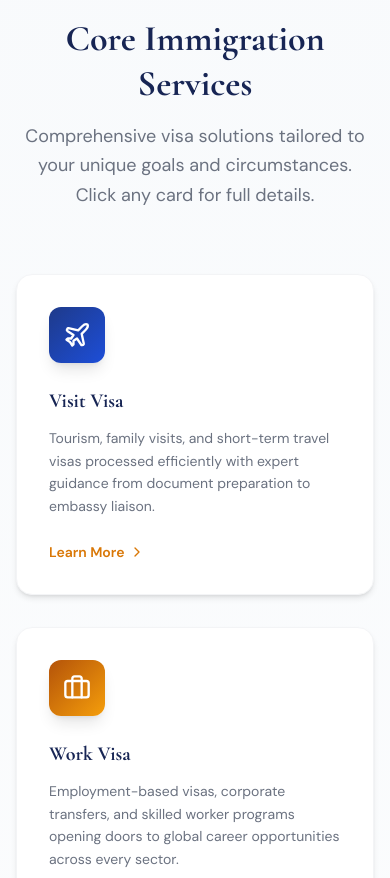
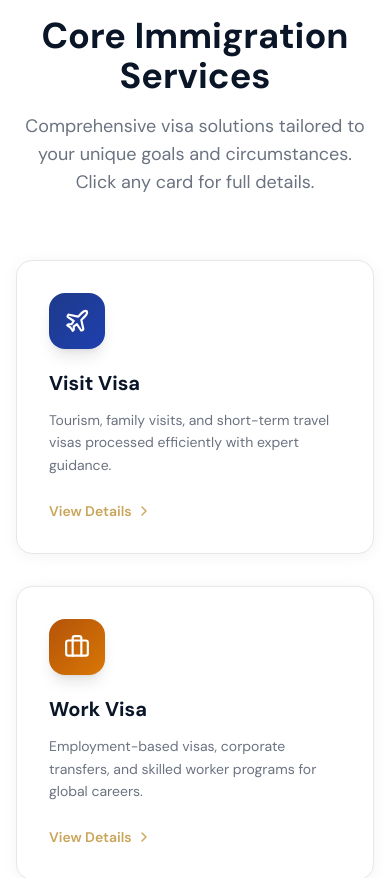
Before and after one commit to imran1001/Accurate-ConsultancyV3, a React (Vite) app: page / in a window 390 px wide. Shown: the part 1300-2178 px from the top of the page. Built offline with nearby package versions, Linux system fonts and the light colour scheme.

Commit message:
Refactor Services component and update service data
Refactor Services component to use new service data structure and improve modal functionality.

```diff
--- a/src/components/Services.jsx
+++ b/src/components/Services.jsx
@@ -1,375 +1,250 @@
-import { useState }                          from 'react';
-import {
-  Plane, Briefcase, GraduationCap,
-  Users, Building2, Map,
-  ChevronRight,
-} from 'lucide-react';
-import { useIntersectionObserver }           from '@hooks/useIntersectionObserver';
-import ServiceModal                          from '@components/ServiceModal';
+import React, { useState } from 'react';
+import { Plane, Briefcase, GraduationCap, Users, Building2, Compass, ChevronRight, X } from 'lucide-react';
 
-/* ─────────────────────────────────────────────────────────────
-   SERVICE DATA
-   Each entry carries:
-     icon        — Lucide component
-     title       — card heading
-     description — short card copy
-     accent      — Tailwind gradient classes for icon bg + modal header
-     delay       — staggered animation class
-     details     — array of { heading, points[] } shown in the modal
-   ───────────────────────────────────────────────────────────── */
-const SERVICES = [
+const serviceData = [
   {
-    icon:        Plane,
-    title:       'Visit Visa',
-    description: 'Tourism, family visits, and short-term travel visas processed efficiently with expert guidance from document preparation to embassy liaison.',
-    accent:      'from-blue-900 to-blue-700',
-    delay:       'delay-100',
-    details: [
-      {
-        heading: 'Visa Sub-Types We Handle',
-        points: [
-          'B1/B2 Tourist & Business Visa (USA)',
-          'Standard Visitor Visa (UK)',
-          'Schengen Short-Stay Visa (Europe)',
-          'UAE Tourist & Visit Visa',
-          'Canada Temporary Resident Visa (TRV)',
-          'Australia Visitor Visa (subclass 600)',
-        ],
-      },
-      {
-        heading: 'Our Process',
-        points: [
-          'Step 1 — Free eligibility assessment and document checklist',
-          'Step 2 — Application form completion and document preparation',
-          'Step 3 — Biometric appointment scheduling and guidance',
-          'Step 4 — Embassy / consulate submission and tracking',
-          'Step 5 — Visa collection and travel briefing',
-        ],
-      },
-      {
-        heading: 'Why Clients Choose Us',
-        points: [
-          'Dedicated case officer assigned from day one',
-          'Real-time application status updates via WhatsApp',
-          'Cover letter and itinerary drafting included',
-          'Post-rejection appeal support available',
-        ],
-      },
-    ],
+    icon: Plane,
+    title: 'Visit Visa',
+    short: 'Tourism, family visits, and short-term travel visas processed efficiently with expert guidance.',
+    color: '#3b82f6',
+    bg: 'from-blue-900 to-blue-800',
+    details: {
+      overview: 'Our visit visa service covers tourism, family reunification, and short-term travel. We handle everything from document preparation to embassy liaison.',
+      benefits: ['Fast-track processing', 'Embassy coordination', 'Interview preparation', 'Multiple destination expertise'],
+      timeline: '7–15 business days',
+      requirements: 'Valid passport, financial proof, travel itinerary, invitation letter'
+    }
   },
   {
-    icon:        Briefcase,
-    title:       'Work Visa',
-    description: 'Employment-based visas, corporate transfers, and skilled worker programs opening doors to global career opportunities across every sector.',
-    accent:      'from-amber-700 to-amber-500',
-    delay:       'delay-200',
-    details: [
-      {
-        heading: 'Work Visa Categories',
-        points: [
-          'H-1B Specialty Occupation Visa (USA)',
-          'UK Skilled Worker Visa (points-based)',
-          'UAE Employment / Residence Visa',
-          'Canada LMIA Work Permit',
-          'Germany Work Visa & EU Blue Card',
-          'Australia Temporary Skill Shortage (TSS) Visa',
-        ],
-      },
-      {
-        heading: 'Corporate & Intra-Company Transfers',
-        points: [
-          'L-1A / L-1B Intra-Company Transfer (USA)',
-          'ICT (Intra-Company Transfer) Visa — UK',
-          'Multinational Company (MNC) Visa — Canada',
-          'End-to-end employer sponsorship coordination',
-        ],
-      },
-      {
-        heading: 'Value-Added Services',
-        points: [
-          'Job offer letter and employment contract review',
-          'Credential recognition and skills assessment support',
-          'Dependent / family member visa processing',
-          'Work permit renewal and extension management',
-        ],
-      },
-    ],
+    icon: Briefcase,
+    title: 'Work Visa',
+    short: 'Employment-based visas, corporate transfers, and skilled worker programs for global careers.',
+    color: '#f59e0b',
+    bg: 'from-amber-700 to-amber-600',
+    details: {
+      overview: 'We specialize in work permits across USA, UK, Canada, Australia, and UAE — handling every step from employer sponsorship to visa approval.',
+      benefits: ['Employer sponsorship support', 'Skills assessment', 'Job market guidance', 'Relocation assistance'],
+      timeline: '2–6 months',
+      requirements: 'Job offer, educational credentials, work experience, professional certifications'
+    }
   },
   {
-    icon:        GraduationCap,
-    title:       'Study Abroad',
-    description: 'Student visas, university placements, and education pathway consulting for top institutions in the UK, Canada, Australia, and beyond.',
-    accent:      'from-blue-800 to-indigo-700',
-    delay:       'delay-300',
-    details: [
-      {
-        heading: 'Top Destination Student Visas',
-        points: [
-          'F-1 Student Visa (USA) — universities & colleges',
-          'UK Student Visa (formerly Tier 4)',
-          'Canada Study Permit — DLI-approved institutions',
-          'Australia Student Visa (subclass 500)',
-          'Germany Student Visa — public & private universities',
-          'New Zealand Student Visa',
-        ],
-      },
-      {
-        heading: 'University Placement Support',
-        points: [
-          'Course and institution shortlisting based on profile',
-          'IELTS / TOEFL / Duolingo English Test preparation guidance',
-          'Statement of Purpose (SOP) and personal statement drafting',
-          'Scholarship search and application assistance',
-          'Pre-departure orientation and accommodation guidance',
-        ],
-      },
-      {
-        heading: 'Post-Study Pathways',
-        points: [
-          'Post-Study Work Visa (UK Graduate Route)',
-          'Post-Graduation Work Permit (PGWP) — Canada',
-          'Temporary Graduate Visa (subclass 485) — Australia',
-          'Skilled immigration pathway planning after graduation',
-        ],
-      },
-    ],
+    icon: GraduationCap,
+    title: 'Study Abroad',
+    short: 'Student visas, university placements, and education consulting for top global institutions.',
+    color: '#8b5cf6',
+    bg: 'from-purple-900 to-purple-800',
+    details: {
+      overview: 'Complete study visa consultancy from university selection to enrollment — for top institutions in the UK, Canada, Australia, and USA.',
+      benefits: ['University shortlisting', 'Application strategy', 'Scholarship identification', 'Admission coordination'],
+      timeline: '3–4 months',
+      requirements: 'Academic transcripts, IELTS/TOEFL, financial proof, university admission letter'
+    }
   },
   {
-    icon:        Users,
-    title:       'Skilled Immigration',
-    description: 'Express Entry, points-based systems, and permanent residency programs for qualified professionals seeking a new home abroad.',
-    accent:      'from-amber-600 to-yellow-500',
-    delay:       'delay-400',
-    details: [
-      {
-        heading: 'Points-Based & Express Entry Programs',
-        points: [
-          'Canada Express Entry — Federal Skilled Worker (FSW)',
-          'Canada Provincial Nominee Program (PNP)',
-          'Australia SkillSelect — Skilled Independent (189)',
-          'Australia State / Territory Nominated (190 & 491)',
-          'New Zealand Skilled Migrant Category Resident Visa',
-          'UK Points-Based System — Skilled Worker Route',
-        ],
-      },
-      {
-        heading: 'Permanent Residency Pathways',
-        points: [
-          'Comprehensive Ranking System (CRS) score optimisation',
-          'Skills assessment bodies (WES, VETASSESS, Engineers Australia)',
-          'IELTS / PTE / OET language test preparation advice',
-          'PR application filing and government portal management',
-          'Citizenship pathway planning after PR grant',
-        ],
-      },
-      {
-        heading: 'Green List & In-Demand Occupations',
-        points: [
-          'Occupation-specific eligibility checks for all programs',
-          'Green List / Priority Occupations (NZ, AU, UK)',
-          'Labour Market Impact Assessment (LMIA) guidance — Canada',
-          'Job search strategy for employer-sponsored pathways',
-        ],
-      },
-    ],
+    icon: Users,
+    title: 'Skilled Immigration',
+    short: 'Express Entry, points-based pathways, and PR programs for qualified professionals worldwide.',
+    color: '#10b981',
+    bg: 'from-emerald-800 to-emerald-700',
+    details: {
+      overview: 'Permanent residency pathways through Express Entry, points-based systems, and provincial nominee programs in Canada, Australia, and New Zealand.',
+      benefits: ['Points optimization', 'EOI preparation', 'Provincial sponsorship', 'Settlement support'],
+      timeline: '4–8 months',
+      requirements: 'Work experience, education, English proficiency, skills assessment certificate'
+    }
   },
   {
-    icon:        Building2,
-    title:       'Business Immigration',
-    description: 'Investor visas, entrepreneur programs, and corporate immigration strategies for business expansion and international mobility.',
-    accent:      'from-blue-950 to-indigo-900',
-    delay:       'delay-500',
-    details: [
-      {
-        heading: 'Investor & Entrepreneur Visas',
-        points: [
-          'EB-5 Immigrant Investor Program (USA)',
-          'UK Innovator Founder Visa',
-          'Canada Start-Up Visa Program',
-          'Australia Business Innovation & Investment (subclass 888)',
-          'New Zealand Investor Visa (Investor Plus & Investor)',
-          'UAE Golden Visa — Investor & Entrepreneur Track',
-        ],
-      },
-      {
-        heading: 'Corporate Mobility Solutions',
-        points: [
-          'Multi-employee work permit batch processing',
-          'Corporate retainer packages for SMEs and MNCs',
-          'Business visitor and conference visa facilitation',
-          'Global Talent / Exceptional Talent Visa endorsements',
-        ],
-      },
-      {
-        heading: 'Business Setup Support',
-        points: [
-          'UAE Free Zone & Mainland company setup advice',
-          'Business plan preparation for visa endorsement',
-          'Director / shareholder residence visa coordination',
-          'Compliance and renewal calendar management',
-        ],
-      },
-    ],
+    icon: Building2,
+    title: 'Business Immigration',
+    short: 'Investor visas, entrepreneur programs, and corporate immigration for global business expansion.',
+    color: '#f97316',
+    bg: 'from-orange-800 to-orange-700',
+    details: {
+      overview: 'Tailored solutions for entrepreneurs and investors — business visas, startup programs, and investment-based immigration across major jurisdictions.',
+      benefits: ['Business plan review', 'Investment structuring', 'Source of funds documentation', 'Business registration support'],
+      timeline: '3–6 months',
+      requirements: 'Business plan, financial statements, investment proof, personal background'
+    }
   },
   {
-    icon:        Map,
-    title:       'Travel Management',
-    description: 'Comprehensive travel planning, itinerary management, and corporate travel solutions for seamless global mobility.',
-    accent:      'from-teal-700 to-emerald-600',
-    delay:       'delay-600',
-    details: [
-      {
-        heading: 'Corporate Travel Services',
-        points: [
-          'End-to-end business trip planning and coordination',
-          'Multi-destination itinerary design and optimisation',
-          'Group and delegation travel management',
-          'Corporate travel policy setup and compliance',
-          'Emergency travel support and rebooking assistance',
-        ],
-      },
-      {
-        heading: 'Pre-Travel Documentation',
-        points: [
-          'Travel insurance sourcing and advisory',
-          'Transit visa and stopover visa guidance',
-          'Airport transfer and hotel accommodation coordination',
-          'Currency and forex advisory for destination countries',
-        ],
-      },
-      {
-        heading: 'Integrated Mobility Packages',
-        points: [
-          'Visa + flight + accommodation bundled packages',
-          'Umrah, Hajj, and religious travel planning',
-          'Educational tour and student group travel',
-          'VIP and executive travel concierge service',
-        ],
-      },
-    ],
-  },
+    icon: Compass,
+    title: 'Travel Management',
+    short: 'Comprehensive travel coordination, corporate logistics, and relocation management worldwide.',
+    color: '#ec4899',
+    bg: 'from-pink-900 to-pink-800',
+    details: {
+      overview: 'End-to-end travel and relocation management — from visa coordination and flight bookings to accommodation and settlement support.',
+      benefits: ['Coordinated visa processing', 'Flight arrangements', 'Travel insurance guidance', 'Settlement orientation'],
+      timeline: 'Flexible based on schedule',
+      requirements: 'Immigration status confirmation, travel dates, accommodation preferences'
+    }
+  }
 ];
 
-/* ─────────────────────────────────────────────────────────────
-   SERVICE CARD
-   ───────────────────────────────────────────────────────────── */
-function ServiceCard({ service, visible, onOpen }) {
-  const { icon: Icon, title, description, accent, delay } = service;
+const ServiceModal = ({ service, onClose }) => {
+  if (!service) return null;
+  return (
+    <div className="fixed inset-0 z-50 flex items-center justify-center p-4"
+      style={{ background: 'rgba(0,0,0,0.7)', backdropFilter: 'blur(8px)' }}>
+      <div className="bg-white rounded-3xl shadow-2xl max-w-xl w-full max-h-[90vh] overflow-y-auto">
+        <div className={`bg-gradient-to-r ${service.bg} p-8 text-white rounded-t-3xl`}>
+          <div className="flex items-center justify-between">
+            <div className="flex items-center space-x-4">
+              <div className="w-14 h-14 rounded-xl flex items-center justify-center"
+                style={{ background: 'rgba(255,255,255,0.2)' }}>
+                <service.icon size={28} />
+              </div>
+              <div>
+                <h2 className="text-2xl font-bold">{service.title}</h2>
+                <p className="text-white/70 text-sm mt-1">Immigration Solution</p>
+              </div>
+            </div>
+            <button onClick={onClose} className="p-2 rounded-full hover:bg-white/20 transition-colors">
+              <X size={22} />
+            </button>
+          </div>
+        </div>
+        <div className="p-8 space-y-6">
+          <div>
+            <h3 className="text-lg font-bold text-blue-950 mb-2">Overview</h3>
+            <p className="text-gray-600 leading-relaxed">{service.details.overview}</p>
+          </div>
+          <div>
+            <h3 className="text-lg font-bold text-blue-950 mb-3">Key Benefits</h3>
+            <div className="space-y-2">
+              {service.details.benefits.map((b, i) => (
+                <div key={i} className="flex items-center space-x-3 bg-blue-50 p-3 rounded-xl">
+                  <div className="w-5 h-5 rounded-full flex items-center justify-center flex-shrink-0"
+                    style={{ background: service.color }}>
+                    <span className="text-white text-xs font-bold">✓</span>
+                  </div>
+                  <span className="text-gray-800 font-medium text-sm">{b}</span>
+                </div>
+              ))}
+            </div>
+          </div>
+          <div className="grid grid-cols-2 gap-4">
+            <div className="bg-amber-50 p-4 rounded-xl border border-amber-200">
+              <p className="text-xs text-amber-600 font-bold uppercase tracking-wide mb-1">Timeline</p>
+              <p className="text-gray-800 font-semibold text-sm">{service.details.timeline}</p>
+            </div>
+            <div className="bg-blue-50 p-4 rounded-xl border border-blue-200">
+              <p className="text-xs text-blue-600 font-bold uppercase tracking-wide mb-1">Requirements</p>
+              <p className="text-gray-700 text-xs">{service.details.requirements}</p>
+            </div>
+          </div>
+          <div className="flex gap-3 pt-2">
+            <button onClick={onClose}
+              className="flex-1 py-3 rounded-full font-bold text-gray-700 bg-gray-100 hover:bg-gray-200 transition-colors">
+              Close
+            </button>
+            <a href="#consultation" onClick={onClose}
+              className="flex-1 py-3 rounded-full font-bold text-center transition-all hover:scale-105"
+              style={{ background: 'linear-gradient(135deg, #c9a55a, #f0c040)', color: '#0a1628' }}>
+              Book Consultation
+            </a>
+          </div>
+        </div>
+      </div>
+    </div>
+  );
+};
+
+const Services = () => {
+  const [selectedService, setSelectedService] = useState(null);
 
   return (
-    <article
-      className={`group bg-white rounded-2xl p-8 shadow-md hover:shadow-2xl
-                  border border-gray-100 hover:border-amber-400/60 cursor-pointer
-                  transition-all duration-500 hover:-translate-y-2
-                  ${visible ? `animate-fade-up ${delay}` : 'opacity-0'}`}
-      onClick={() => onOpen(service)}
-      /* Keyboard: treat Enter / Space as click */
-      onKeyDown={(e) => { if (e.key === 'Enter' || e.key === ' ') { e.preventDefault(); onOpen(service); } }}
-      role="button"
-      tabIndex={0}
-      aria-label={`Learn more about ${title}`}
-    >
-      {/* Icon bubble */}
-      <div
-        className={`w-14 h-14 bg-gradient-to-br ${accent} rounded-xl
-                    flex items-center justify-center mb-6 shadow-lg
-                    group-hover:scale-110 group-hover:rotate-3
-                    transition-all duration-300`}
-        aria-hidden="true"
-      >
-        <Icon className="text-white" size={28} />
-      </div>
+    <section id="services" className="py-24 px-4 sm:px-6 lg:px-8 bg-white">
+      <div className="max-w-7xl mx-auto">
 
-      {/* Text */}
-      <h3 className="text-xl font-bold text-blue-950 mb-3 font-display">{title}</h3>
-      <p className="text-gray-500 leading-relaxed text-sm">{description}</p>
-
-      {/* Learn More affordance */}
-      <div
-        className="mt-6 flex items-center gap-1 text-amber-600 font-semibold text-sm
-                   group-hover:gap-2 transition-all duration-200"
-        aria-hidden="true"
-      >
-        <span>Learn More</span>
-        <ChevronRight
-          size={16}
-          className="transform group-hover:translate-x-1 transition-transform duration-200"
-        />
-      </div>
-    </article>
-  );
-}
-
-/* ─────────────────────────────────────────────────────────────
-   SERVICES SECTION
-   ───────────────────────────────────────────────────────────── */
-export default function Services() {
-  const [ref, visible]     = useIntersectionObserver();
-  const [activeService, setActiveService] = useState(null); // null = closed
-
-  return (
-    <section
-      id="services"
-      aria-labelledby="services-heading"
-      className="py-24 px-4 sm:px-6 lg:px-8 bg-gradient-to-b from-slate-50 to-white"
-    >
-      <div className="max-w-7xl mx-auto" ref={ref}>
-
-        {/* ── Heading ──────────────────────────────── */}
+        {/* Header */}
         <div className="text-center mb-16">
-          <span className="inline-block text-xs font-bold tracking-[0.3em] uppercase
-                           text-amber-600 mb-4">
-            What We Offer
-          </span>
-          <h2
-            id="services-heading"
-            className={`section-heading mb-4 ${visible ? 'animate-fade-up' : 'opacity-0'}`}
-          >
+          <span className="text-amber-600 font-bold text-xs tracking-[0.3em] uppercase">What We Offer</span>
+          <h2 className="text-4xl md:text-5xl font-bold mt-3 mb-4" style={{ color: '#0a1628' }}>
             Core Immigration Services
           </h2>
-          <p className={`section-sub ${visible ? 'animate-fade-up delay-200' : 'opacity-0'}`}>
+          <p className="text-gray-500 text-lg max-w-2xl mx-auto">
             Comprehensive visa solutions tailored to your unique goals and circumstances.
             Click any card for full details.
           </p>
         </div>
 
-        {/* ── 6-Card Grid (perfect 3×2 on desktop) ── */}
-        <div className="grid sm:grid-cols-2 lg:grid-cols-3 gap-8">
-          {SERVICES.map((service, i) => (
-            <ServiceCard
-              key={i}
-              service={service}
-              visible={visible}
-              onOpen={setActiveService}
-            />
+        {/* Grid */}
+        <div className="grid md:grid-cols-2 lg:grid-cols-3 gap-8">
+          {serviceData.map((service, index) => (
+            <div
+              key={index}
+              onClick={() => setSelectedService(service)}
+              className="group bg-white rounded-2xl p-8 cursor-pointer transition-all duration-400 flex flex-col h-full"
+              style={{
+                border: '1px solid #e5e7eb',
+                boxShadow: '0 2px 15px rgba(0,0,0,0.05)'
+              }}
+              onMouseEnter={e => {
+                e.currentTarget.style.borderColor = '#c9a55a';
+                e.currentTarget.style.boxShadow = '0 20px 60px rgba(201,165,90,0.15)';
+                e.currentTarget.style.transform = 'translateY(-6px)';
+              }}
+              onMouseLeave={e => {
+                e.currentTarget.style.borderColor = '#e5e7eb';
+                e.currentTarget.style.boxShadow = '0 2px 15px rgba(0,0,0,0.05)';
+                e.currentTarget.style.transform = 'translateY(0)';
+              }}
+            >
+              {/* Icon */}
+              <div className={`w-14 h-14 bg-gradient-to-br ${service.bg} rounded-2xl flex items-center justify-center mb-5 shadow-lg group-hover:scale-110 transition-transform duration-300`}>
+                <service.icon className="text-white" size={26} />
+              </div>
+
+              {/* Content */}
+              <h3 className="text-xl font-bold mb-3 transition-colors duration-300"
+                style={{ color: '#0a1628' }}>
+                {service.title}
+              </h3>
+              <p className="text-gray-500 leading-relaxed text-sm flex-grow mb-6">
+                {service.short}
+              </p>
+
+              {/* Learn More */}
+              <div className="flex items-center font-semibold text-sm space-x-1 mt-auto"
+                style={{ color: '#c9a55a' }}>
+                <span>View Details</span>
+                <ChevronRight size={16} />
+              </div>
+            </div>
           ))}
         </div>
 
-        {/* ── Bottom CTA strip ─────────────────────── */}
-        <div
-          className={`mt-12 flex flex-col sm:flex-row items-center justify-between
-                      gap-6 bg-gradient-to-r from-blue-950 to-indigo-950
-                      rounded-2xl px-8 py-7 shadow-navy
-                      ${visible ? 'animate-fade-up delay-[700ms]' : 'opacity-0'}`}
-        >
-          <div>
-            <p className="text-amber-400 font-display text-3xl font-bold">50+ Countries</p>
-            <p className="text-blue-200/70 text-sm mt-1">
-              Don't see your destination? We handle applications worldwide.
-            </p>
-          </div>
-          <a href="#consultation" className="btn-primary shrink-0">
-            Ask Our Experts
-            <ChevronRight size={16} aria-hidden="true" />
+        {/* Bottom CTA Banner */}
+        <div className="mt-16 rounded-3xl p-10 text-center text-white relative overflow-hidden"
+          style={{ background: 'linear-gradient(135deg, #020818, #0a1628, #1a1060)' }}>
+          <div className="absolute top-0 right-0 w-64 h-64 rounded-full blur-3xl opacity-20"
+            style={{ background: 'radial-gradient(circle, #c9a55a, transparent)' }} />
+          <h3 className="text-2xl md:text-3xl font-bold mb-3 relative z-10">
+            50+ Countries Covered
+          </h3>
+          <p className="text-gray-300 mb-6 relative z-10">
+            Don't see your destination? We handle applications worldwide.
+          </p>
+          <a href="#consultation"
+            className="inline-flex items-center space-x-2 px-8 py-3 rounded-full font-bold transition-all hover:scale-105"
+            style={{ background: 'linear-gradient(135deg, #c9a55a, #f0c040)', color: '#0a1628' }}>
+            <span>Ask Our Experts</span>
+            <ChevronRight size={18} />
           </a>
         </div>
       </div>
 
-      {/* ── Modal ─────────────────────────────────── */}
-      <ServiceModal
-        service={activeService}
-        onClose={() => setActiveService(null)}
-      />
+      {/* Modal */}
+      {selectedService && (
+        <ServiceModal
+          service={selectedService}
+          onClose={() => setSelectedService(null)}
+        />
+      )}
     </section>
   );
-}
+};
+
+export default Services;
```
